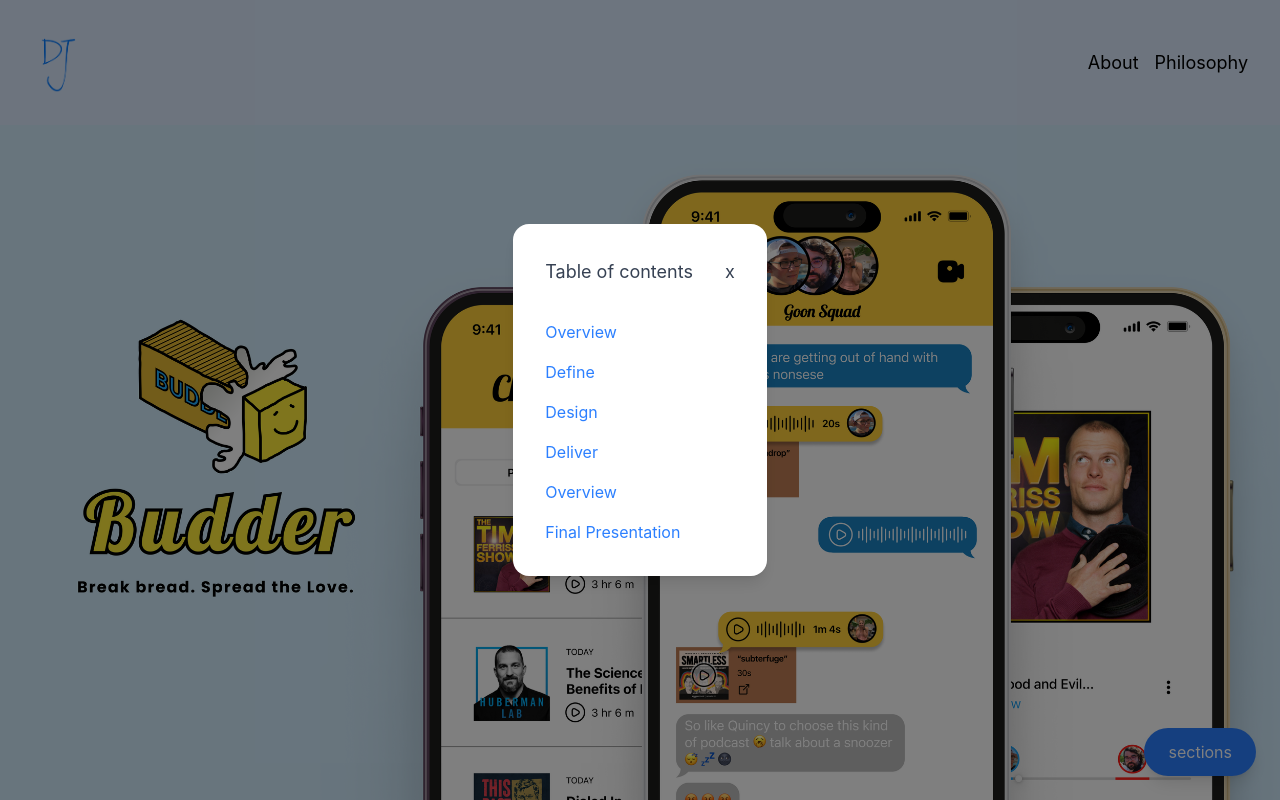
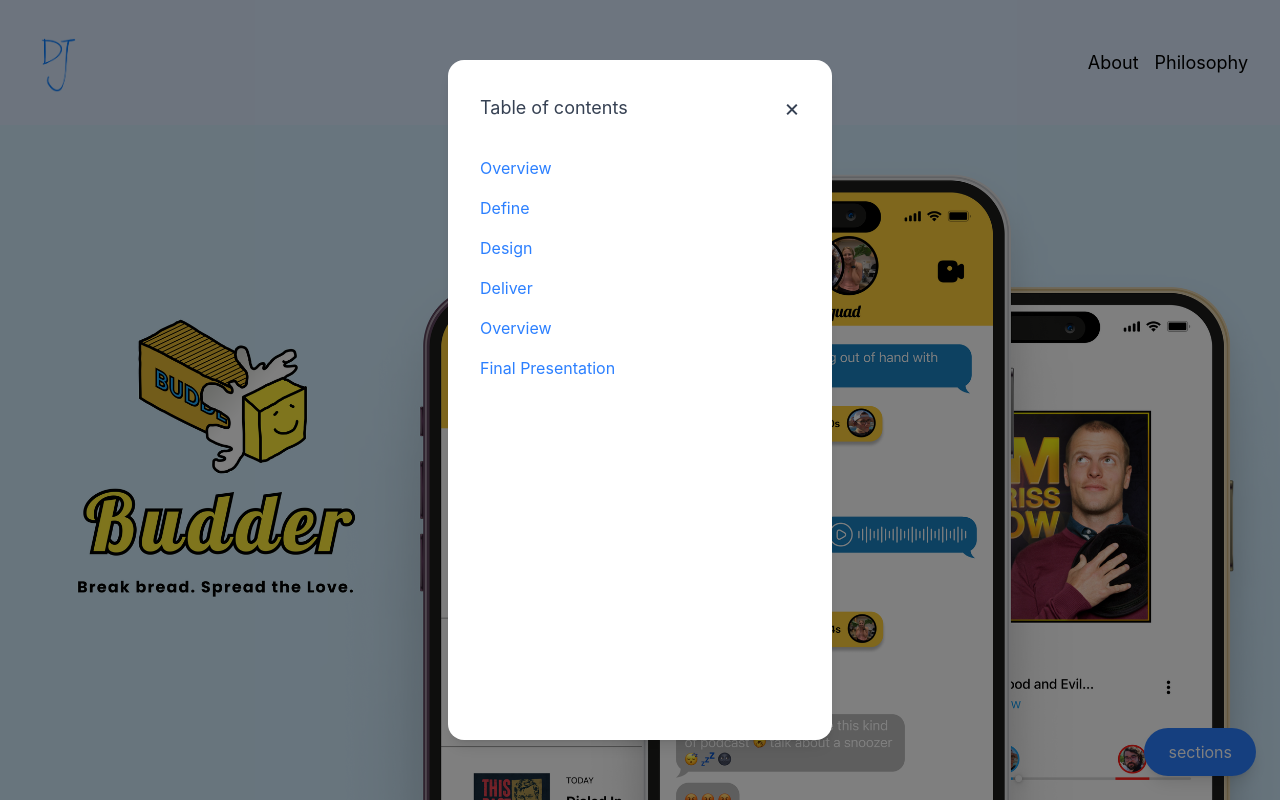
Before and after one commit to pancontostada/portfolio, a React (Vite) app: page /projects/budder in a window 1280 px wide. Both pictures are taken after a click on the button "sections". Built offline with nearby package versions, Linux system fonts and the light colour scheme; a web font is replaced by a local one.

Commit message:
added good styles to the TOC

```diff
--- a/src/components/TableOfContents.jsx
+++ b/src/components/TableOfContents.jsx
@@ -13,7 +13,7 @@ export default function TableOfContents({sections}){
     return(
         <>
             <button
-                className='fixed bottom-6 right-6 bg-blue-500 rounded-full shadow-lg text-white px-6 py-3'
+                className='fixed bottom-6 right-6 bg-blue-500 rounded-full shadow-lg text-white px-6 py-3 hover:cursor-pointer  hover:bg-blue-600'
                 onClick={() => setIsOpen(true)}
             >
                 sections
@@ -21,10 +21,10 @@ export default function TableOfContents({sections}){
             {isOpen &&
                 <div className='bg-black/50 fixed inset-0 flex justify-center items-center'>
 
-                    <div className="bg-white p-8 rounded-2xl shadow-lg">
+                    <div className="bg-white p-8 rounded-2xl shadow-lg max-w-sm w-full h-[85vh]">
                         <div className="flex justify-between gap-8">
                             <p>Table of contents</p>
-                            <p onClick={()=> setIsOpen(false)} className='hover:cursor-pointer'>x</p>
+                            <p onClick={()=> setIsOpen(false)} className='hover:cursor-pointer text-2xl hover:opacity-70'>&times;</p>
                         </div>
                         <ul className='flex flex-col gap-4'>
                             {
```
